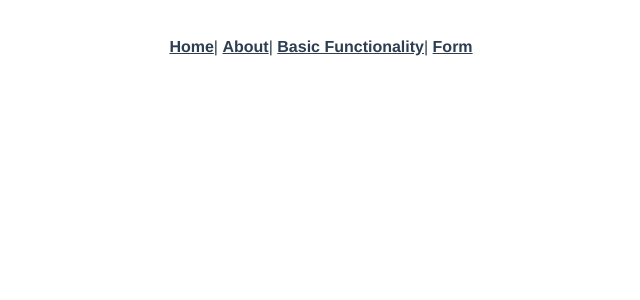
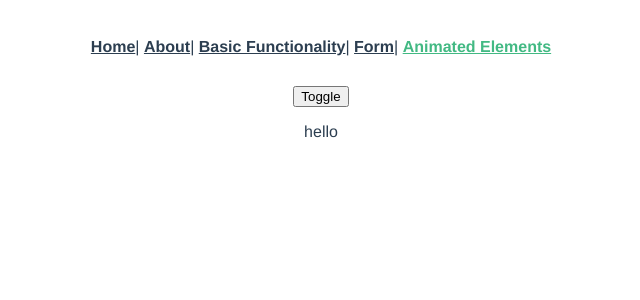
Before and after one commit to pawellesniowski/vue1-documentation-rundown, a Vue app: page /animated-elements in a window 1280 px wide. Shown: the top 300 px of the page, without its empty margins (319-959 px from the left). Built offline with nearby package versions, Linux system fonts and the light colour scheme.

Commit message:
adds animations

```diff
--- a/src/App.vue
+++ b/src/App.vue
@@ -4,7 +4,8 @@
       <router-link to="/">Home</router-link>|
       <router-link to="/about">About</router-link>|
       <router-link to="/basic-functionality">Basic Functionality</router-link>|
-      <router-link to="/form">Form</router-link>
+      <router-link to="/form">Form</router-link>|
+      <router-link to="/animated-elements">Animated Elements</router-link>
     </div>
     <router-view />
   </div>
--- /dev/null
+++ b/src/components/AnimatedElements/AnimatedElements.vue
@@ -0,0 +1,26 @@
+<template>
+  <div id="demo">
+    <button v-on:click="show = !show">Toggle</button>
+    <transition name="fade">
+      <p v-if="show">hello</p>
+    </transition>
+  </div>
+</template>
+
+<script>
+export default {
+  data: function() {
+    return { show: true };
+  }
+};
+</script>
+
+<style scoped>
+.fade-enter-active,
+.fade-leave-active {
+  transition: opacity 0.5s;
+}
+.fade-enter, .fade-leave-to /* .fade-leave-active below version 2.1.8 */ {
+  opacity: 0;
+}
+</style>
--- a/src/router/index.ts
+++ b/src/router/index.ts
@@ -3,6 +3,7 @@ import VueRouter from "vue-router";
 import Home from "../views/Home.vue";
 import BasicFunctionality from "../components/BasicFunctionality.vue";
 import FormInput from "../components/FormInput/FormInput.vue";
+import AnimatedElements from "../components/AnimatedElements/AnimatedElements.vue";
 
 Vue.use(VueRouter);
 
@@ -30,6 +31,11 @@ const routes = [
     path: "/form",
     name: "form input",
     component: FormInput
+  },
+  {
+    path: "/animated-elements",
+    name: "Animated Elements",
+    component: AnimatedElements
   }
 ];
 
```
